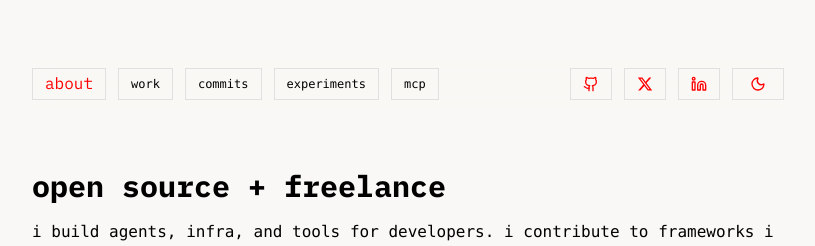
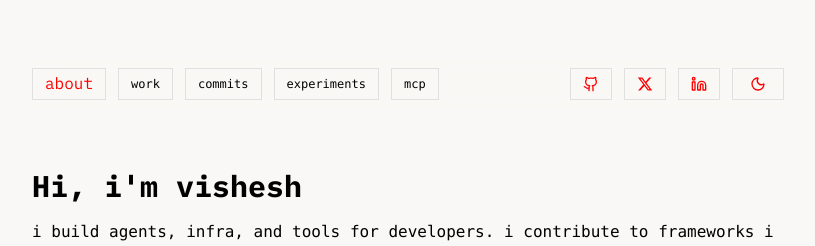
Before and after one commit to vishesh-baghel/portfolio, a Next.js app: page / in a window 1280 px wide. Shown: the top 246 px of the page, without its empty margins (232-1047 px from the left). Built offline with nearby package versions, Linux system fonts and the light colour scheme; no server answers.

Commit message:
modified hero page intro

```diff
--- a/src/components/sections/hero.tsx
+++ b/src/components/sections/hero.tsx
@@ -6,7 +6,7 @@ const HeroSection = () => {
       <h1 className="text-2xl sm:text-3xl font-bold mb-4 cursor-default">
         <span className="inline-block">
           <span className="whitespace-pre-wrap">
-            open source + freelance
+            Hi, i'm vishesh
           </span>
         </span>
       </h1>
```
